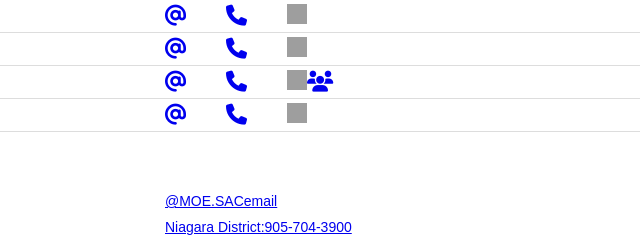
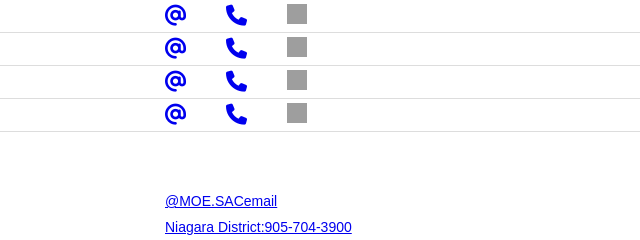
Before and after one commit to sean-roelofsen/HDO_NDO_DWIs, a plain HTML site: page index.html in a window 1280 px wide. Shown: the part 142-382 px from the top of the page, 475-1115 px from the left. Drawn offline with Linux system fonts and the light colour scheme; grey boxes are pictures that could not be loaded.

Commit message:
Update index.html

```diff
--- a/index.html
+++ b/index.html
@@ -127,8 +127,7 @@
             <a href="mailto:lavandra.semple@ontario.ca" class="icon"><i class="fa-solid fa-at"></i></a>
             <a href="tel:4372435462" class="icon"><i class="fa-solid fa-phone"></i></a>
             <a href="https://teams.microsoft.com/l/chat/0/0?users=lavandra.semple@on@ontario.ca" target="_blank"><img src="https://raw.githubusercontent.com/sean-roelofsen/YDHPTO-Region-Geojsons/main/TeamsIcon.png" alt="Teams" width="20" height="20"></a>
-            <a href="your-team-link-here" class="icon"><i class="fa-solid fa-users"></i></a>
-        </div>
+            </div>
     </div>
         <div class="contact-row">
         <div class="contact-cell">Cedric N'Guessan</div>
```
